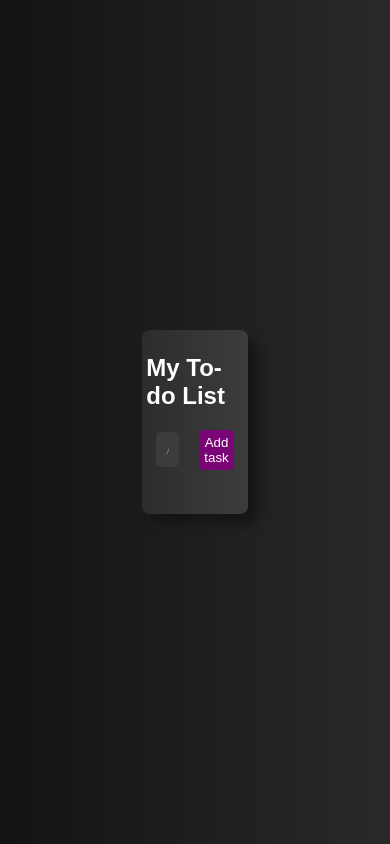
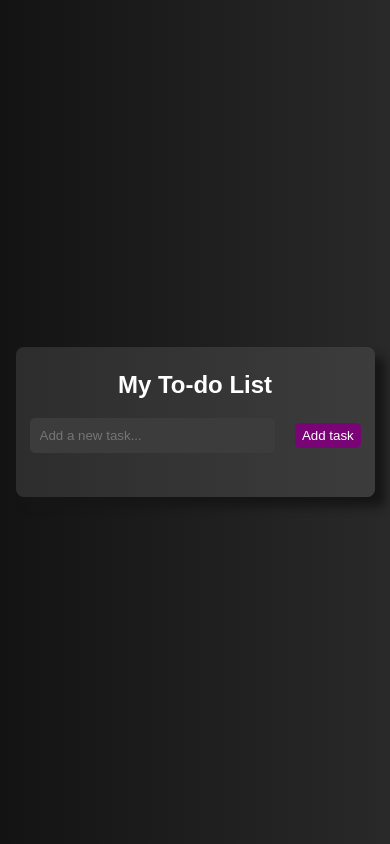
Before and after one commit to tomarvanshh/To-do-List, a plain HTML site: page index.html in a window 390 px wide. Drawn offline with Linux system fonts and the light colour scheme.

Commit message:
added resopnsiveness

```diff
--- a/style.css
+++ b/style.css
@@ -87,3 +87,17 @@ li {
   text-decoration: line-through;
   color: #888;
 }
+@media (max-width: 600px) {
+  .container {
+    width: 90vw;
+  }
+  #task-input {
+    width: 70%;
+  }
+  #add-task-btn {
+    width: 20%;
+  }
+  li {
+    width: 90%;
+  }
+}
```
